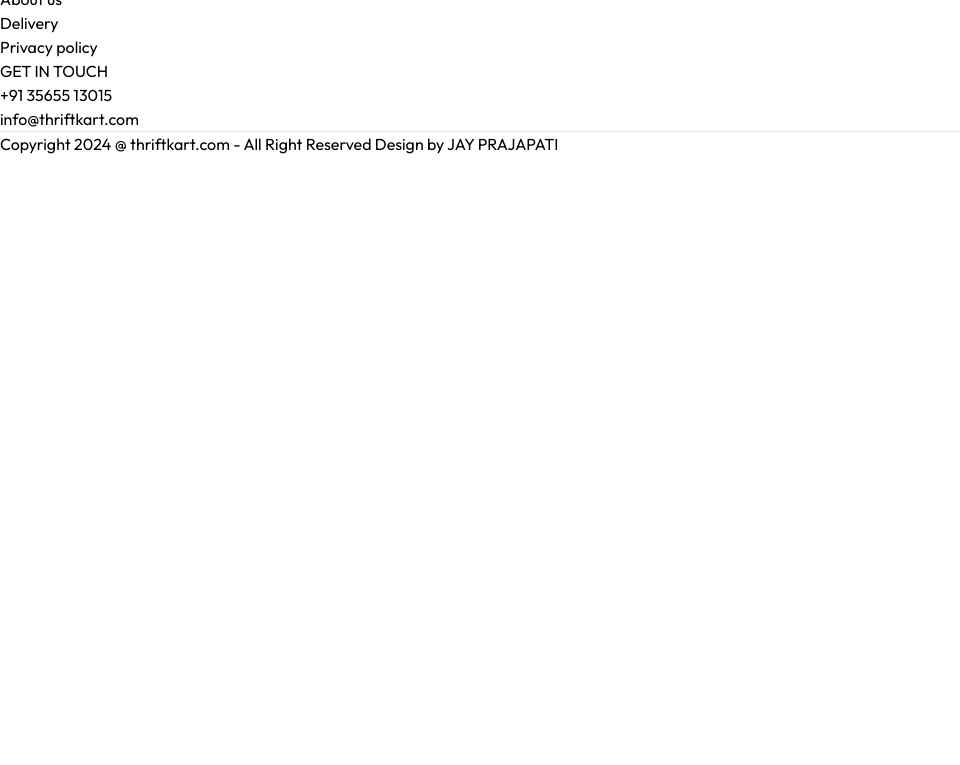
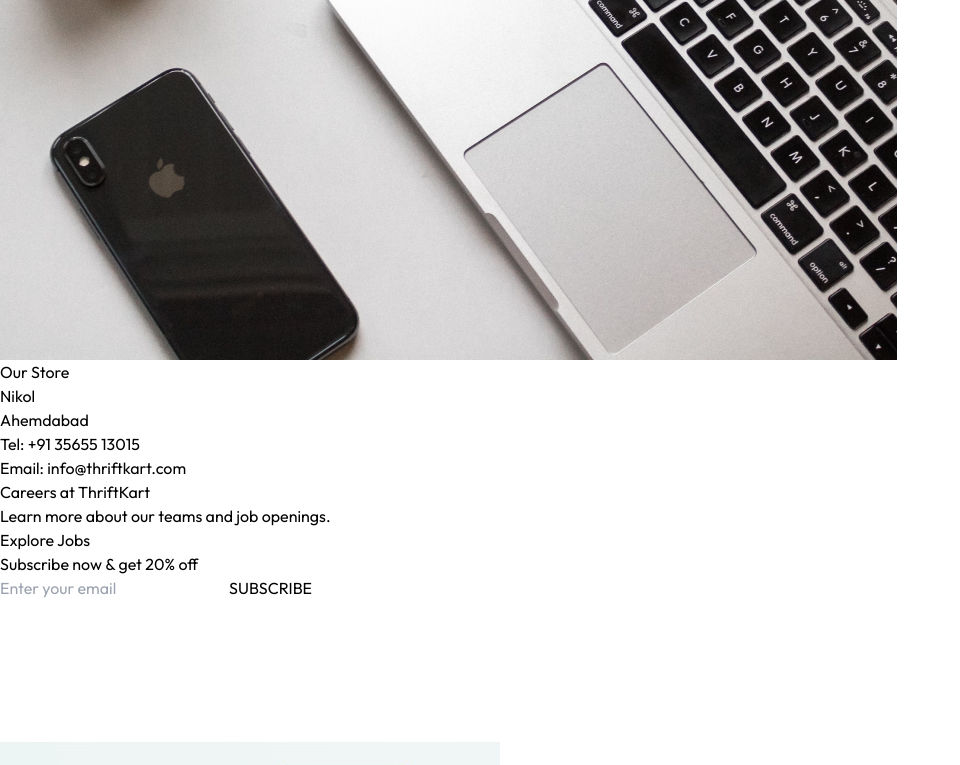
Before and after one commit to Jay23-web/Thriftkart_Frontend, a React (Vite) app: page /contact in a window 1280 px wide. Shown: the part 1512-2277 px from the top of the page, without its empty margins (0-960 px from the left). Before the commit the page ends 1668 px from the top, so only its background shows below. Built offline with nearby package versions, Linux system fonts and the light colour scheme.

Commit message:
website updated error solved

```diff
--- a/src/App.jsx
+++ b/src/App.jsx
@@ -24,8 +24,8 @@
       <Routes>
         <Route path="/" element={<Home />} />
         <Route path="/collection" element={<Collection />} />
-        {/* <Route path="/about" element={<About />} /> */}
-        {/* <Route path="/contact" element={<Contact />} /> */}
+        <Route path="/about" element={<About />} />
+        <Route path="/contact" element={<Contact />} />
         <Route path="/product/:productId" element={<Product />} />
         <Route path="/cart" element={<Cart />} />
         <Route path="/login" element={<Login />} />
--- a/src/pages/About.jsx
+++ b/src/pages/About.jsx
@@ -1,5 +1,6 @@
 import { assets } from '../assets/assets';
-import Title from '../Components/Title.jsx';
+import Title from '../components/Title';
+import NewsLetterBox from '../components/NewsletterBox';
 
 const About = () => {
   return (
@@ -70,7 +71,7 @@
         </div>
       </div>
 
-      {/* <NewsLetterBox /> */}
+      <NewsLetterBox />
     </div>
   );
 };
--- a/src/pages/Contact.jsx
+++ b/src/pages/Contact.jsx
@@ -1,6 +1,6 @@
 import { assets } from '../assets/assets';
 import Title from '../components/Title';
-
+import NewsLetterBox from '../components/NewsletterBox';
 const Contact = () => {
   const scrollToTop = () => {
     window.scrollTo({
@@ -49,7 +49,7 @@
         </div>
       </div>
 
-      {/* <NewsLetterBox /> */}
+      <NewsLetterBox />
     </div>
   );
 };
```
